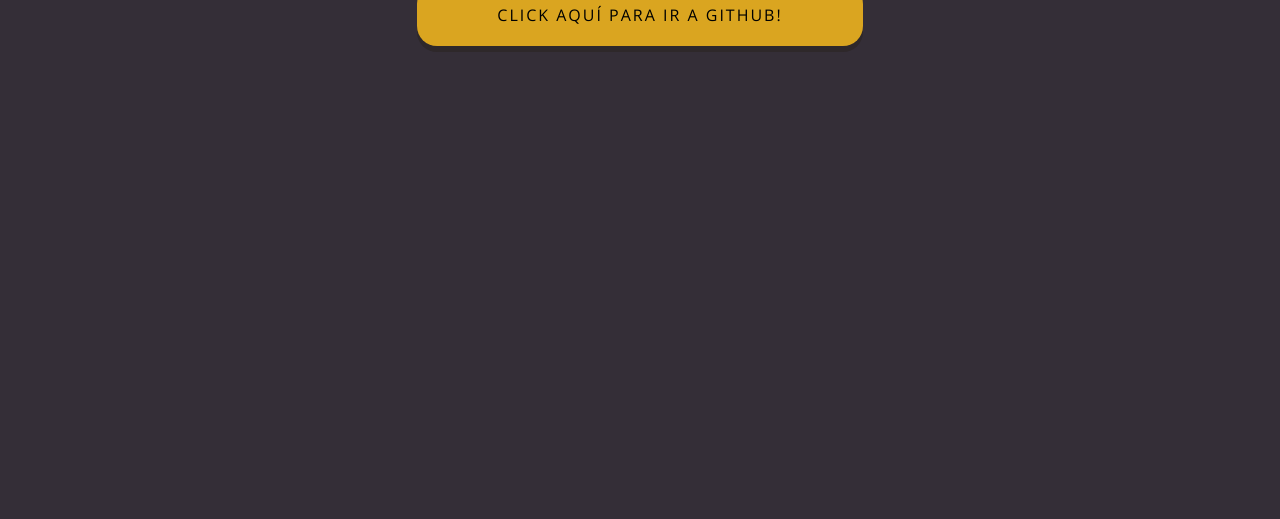
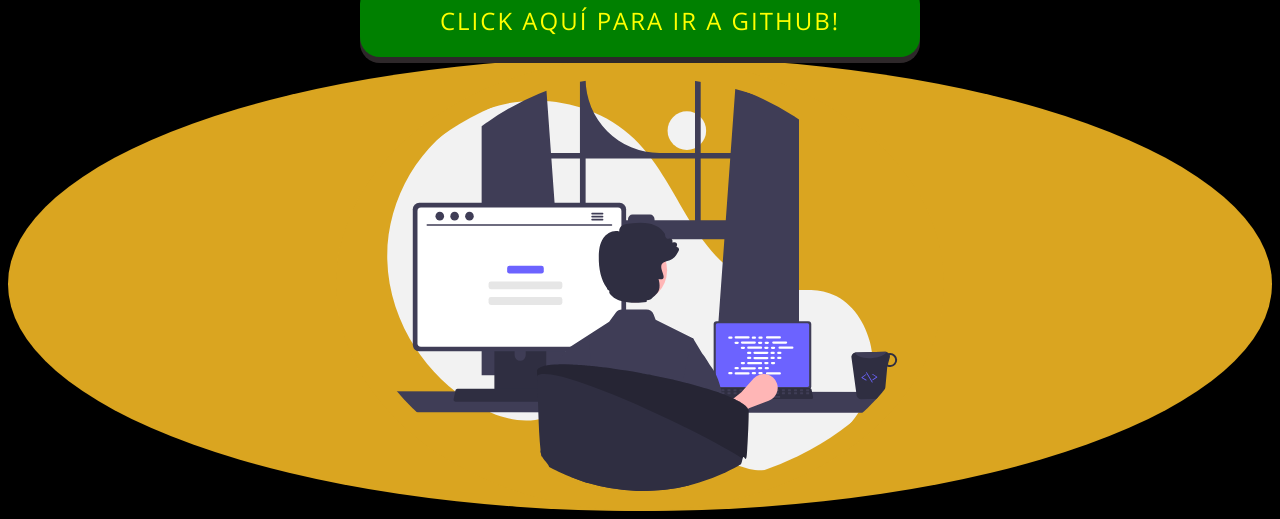
Before and after one commit to rockserey/00.git_landing, a plain HTML site: page index.html in a window 1280 px wide. Shown: the part 669-1188 px from the top of the page. Before the commit the page ends 800 px from the top, so only its background shows below. Drawn offline with nearby package versions, Linux system fonts and the light colour scheme.

Commit message:
editando y dando estilo a  section

```diff
--- a/index.html
+++ b/index.html
@@ -14,7 +14,7 @@
   <body>
     <div class="container">
       <h1>Ir a Github</h1>
-            <a href="https://github.com/" target="_blank">
+      <a href="https://github.com/" target="_blank">
         <img src="./Completed-Try-Git.png" alt="octocat" />
       </a>
       <button type="button" class="btn">
@@ -23,8 +23,11 @@
         >
       </button>
     </div>
-
-    <div image-fondo></div>
+    <section>
+      <div class="coder">
+        <img class="coder" src="./undraw_programming_re_kg9v.svg" alt="coder" />
+      </div>
+    </section>
 
     <footer></footer>
   </body>
--- a/style.css
+++ b/style.css
@@ -1,5 +1,5 @@
 body {
-  background: #342e37;
+  background-color: black;
 }
 
 .container {
@@ -15,7 +15,7 @@ h1 {
 }
 
 img {
-  max-width: 40%;
+  max-width: 45%;
   padding: 20px;
   display: block;
   margin: 0 auto;
@@ -31,21 +31,22 @@ form {
   cursor: pointer;
   display: block;
   position: relative;
-  background-color: goldenrod;
+  background-color: green;
   padding: 20px 80px;
   margin: 0 auto;
   border-radius: 20px;
   box-shadow: 0 6px #2e282a;
-}
+  }
 
 .btn a {
   color: black;
   font-family: "Open Sans", sans-serif;
-  font-size: 1rem;
+  font-size: 1.5rem;
   font-weight: 300;
   text-transform: uppercase;
   text-decoration: none;
   letter-spacing: 2px;
+  color: yellow;
 }
 
 .btn:hover {
@@ -57,3 +58,8 @@ form {
   box-shadow: none;
   top: 6px;
 }
+
+.coder {
+ background-color: goldenrod;
+border-radius: 50%;
+}
```
Also changed, not shown: undraw_programming_re_kg9v.svg (added).
